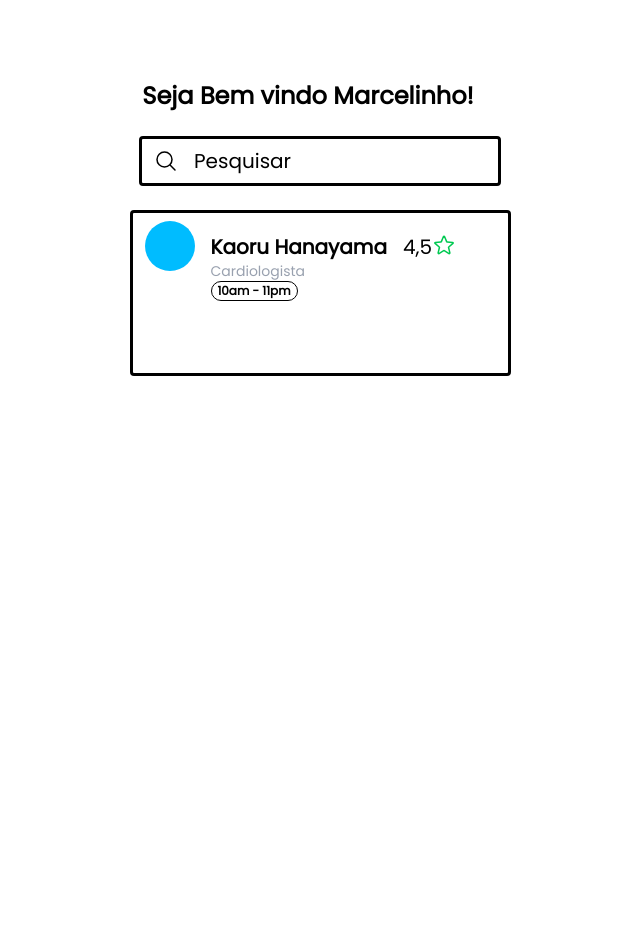
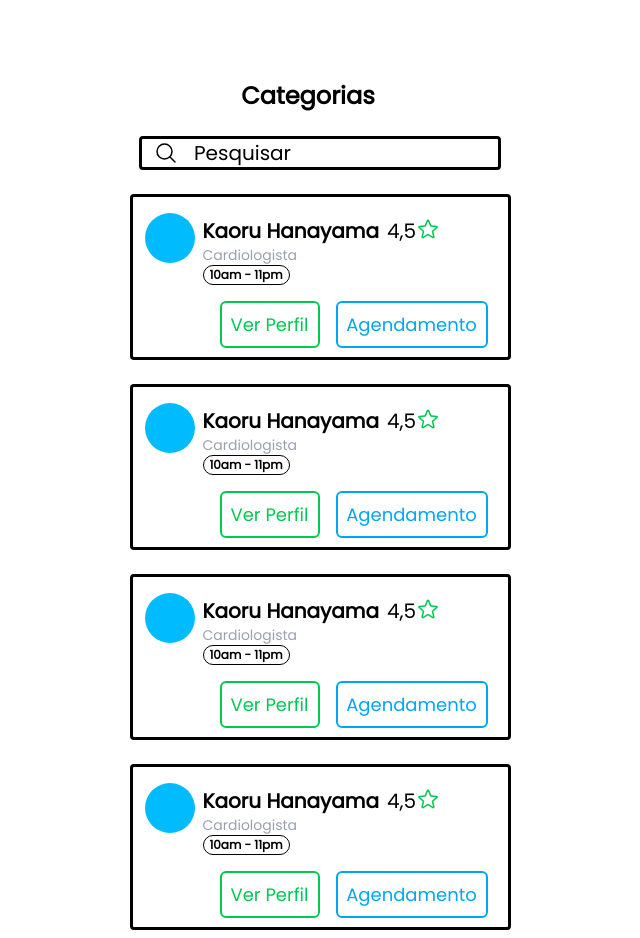
Before and after one commit to Patrick13-DEV/Projeto-Novo, a PHP site: page /pages/aplicacao/profissional.html in a window 1280 px wide. Shown: the whole page, without its empty margins (320-960 px from the left). Before the commit the page ends 376 px from the top, so only its background shows below. Run offline with PHP 8.4, Linux system fonts and the light colour scheme.

Commit message:
Commit da Semana

```diff
--- a/pages/aplicacao/profissional.html
+++ b/pages/aplicacao/profissional.html
@@ -11,7 +11,7 @@
 <body>
     <div class="w-screen h-screen bg-white flex flex-col items-center justify-start gap-6">
         <div class="gap-7 pt-20 flex flex-col pe-6">
-            <h1 class="text-2xl font-poppins font-semibold">Seja Bem vindo Marcelinho!</h1>
+            <h1 class="text-2xl font-poppins font-semibold">Categorias</h1>
         </div>
 
         <div class="rounded-sm border-3 w-[362px] h-[50px] pl-3 gap-4 flex items-center text-xl">
@@ -23,9 +23,10 @@
             <p class="font-poppins outline-none">Pesquisar</p>
         </div>
 
-        <div class="rounded-sm border-3 w-[381px] h-[166px] pl-3 gap-4 flex items-start text-xl pt-2">
-            <div class="bg-sky-400 size-[50px] rounded-full"></div>
-            <div class="flex flex-col">
+        <div class="rounded-sm border-3 w-[381px] h-[166px] pl-3 gap-4 flex flex-col text-xl pt-2">
+            <div class="flex gap-2">
+            <div class="bg-sky-400 size-[50px] rounded-full pe-5 mt-2"></div>
+            <div class="flex-col">
                 <p class="font-poppins font-bold pt-3">Kaoru Hanayama</p>
                 <p class="font-poppins text-sm text-gray-400 ">Cardiologista</p>
 
@@ -41,7 +42,88 @@
                         d="M11.48 3.499a.562.562 0 0 1 1.04 0l2.125 5.111a.563.563 0 0 0 .475.345l5.518.442c.499.04.701.663.321.988l-4.204 3.602a.563.563 0 0 0-.182.557l1.285 5.385a.562.562 0 0 1-.84.61l-4.725-2.885a.562.562 0 0 0-.586 0L6.982 20.54a.562.562 0 0 1-.84-.61l1.285-5.386a.562.562 0 0 0-.182-.557l-4.204-3.602a.562.562 0 0 1 .321-.988l5.518-.442a.563.563 0 0 0 .475-.345L11.48 3.5Z" />
                 </svg>
             </div>
+        </div>
+        <div class="flex justify-end gap-4 pe-5 pb-5">
+            <button class="font-poppins text-lg text-green-500 w-[100px] h-[47px] rounded-md border-2 hover:bg-green-500 hover:text-white">Ver Perfil</button>
+            <button class="font-poppins text-lg text-sky-500 w-[152px] h-[47px] rounded-md border-2 hover:bg-sky-500 hover:text-white">Agendamento</button>
+        </div>
+    </div>
 
+        <div class="rounded-sm border-3 w-[381px] h-[166px] pl-3 gap-4 flex flex-col text-xl pt-2">
+            <div class="flex gap-2">
+            <div class="bg-sky-400 size-[50px] rounded-full pe-5 mt-2"></div>
+            <div class="flex-col">
+                <p class="font-poppins font-bold pt-3">Kaoru Hanayama</p>
+                <p class="font-poppins text-sm text-gray-400 ">Cardiologista</p>
+
+                <div class="rounded-full border-1 w-[87px] h-[20px] text-xl flex justify-center items-center">
+                    <p class="font-poppins text-xs font-semibold">10am - 11pm</p>
+                </div>
+            </div>
+            <div class="flex pt-3">
+                <p class="font-poppins">4,5</p>
+                <svg xmlns="http://www.w3.org/2000/svg" fill="none" viewBox="0 0 24 24" stroke-width="1.5"
+                    stroke="currentColor" class="size-6 stroke-green-500">
+                    <path stroke-linecap="round" stroke-linejoin="round"
+                        d="M11.48 3.499a.562.562 0 0 1 1.04 0l2.125 5.111a.563.563 0 0 0 .475.345l5.518.442c.499.04.701.663.321.988l-4.204 3.602a.563.563 0 0 0-.182.557l1.285 5.385a.562.562 0 0 1-.84.61l-4.725-2.885a.562.562 0 0 0-.586 0L6.982 20.54a.562.562 0 0 1-.84-.61l1.285-5.386a.562.562 0 0 0-.182-.557l-4.204-3.602a.562.562 0 0 1 .321-.988l5.518-.442a.563.563 0 0 0 .475-.345L11.48 3.5Z" />
+                </svg>
+            </div>
+        </div>
+        <div class="flex justify-end gap-4 pe-5 pb-5">
+            <button class="font-poppins text-lg text-green-500 w-[100px] h-[47px] rounded-md border-2 hover:bg-green-500 hover:text-white">Ver Perfil</button>
+            <button class="font-poppins text-lg text-sky-500 w-[152px] h-[47px] rounded-md border-2 hover:bg-sky-500 hover:text-white">Agendamento</button>
+        </div>
+    </div>
+
+        <div class="rounded-sm border-3 w-[381px] h-[166px] pl-3 gap-4 flex flex-col text-xl pt-2">
+            <div class="flex gap-2">
+            <div class="bg-sky-400 size-[50px] rounded-full pe-5 mt-2"></div>
+            <div class="flex-col">
+                <p class="font-poppins font-bold pt-3">Kaoru Hanayama</p>
+                <p class="font-poppins text-sm text-gray-400 ">Cardiologista</p>
+
+                <div class="rounded-full border-1 w-[87px] h-[20px] text-xl flex justify-center items-center">
+                    <p class="font-poppins text-xs font-semibold">10am - 11pm</p>
+                </div>
+            </div>
+            <div class="flex pt-3">
+                <p class="font-poppins">4,5</p>
+                <svg xmlns="http://www.w3.org/2000/svg" fill="none" viewBox="0 0 24 24" stroke-width="1.5"
+                    stroke="currentColor" class="size-6 stroke-green-500">
+                    <path stroke-linecap="round" stroke-linejoin="round"
+                        d="M11.48 3.499a.562.562 0 0 1 1.04 0l2.125 5.111a.563.563 0 0 0 .475.345l5.518.442c.499.04.701.663.321.988l-4.204 3.602a.563.563 0 0 0-.182.557l1.285 5.385a.562.562 0 0 1-.84.61l-4.725-2.885a.562.562 0 0 0-.586 0L6.982 20.54a.562.562 0 0 1-.84-.61l1.285-5.386a.562.562 0 0 0-.182-.557l-4.204-3.602a.562.562 0 0 1 .321-.988l5.518-.442a.563.563 0 0 0 .475-.345L11.48 3.5Z" />
+                </svg>
+            </div>
+        </div>
+        <div class="flex justify-end gap-4 pe-5 pb-5">
+            <button class="font-poppins text-lg text-green-500 w-[100px] h-[47px] rounded-md border-2 hover:bg-green-500 hover:text-white">Ver Perfil</button>
+            <button class="font-poppins text-lg text-sky-500 w-[152px] h-[47px] rounded-md border-2 hover:bg-sky-500 hover:text-white">Agendamento</button>
+        </div>
+    </div>
+
+         <div class="rounded-sm border-3 w-[381px] h-[166px] pl-3 gap-4 flex flex-col text-xl pt-2">
+            <div class="flex gap-2">
+            <div class="bg-sky-400 size-[50px] rounded-full pe-5 mt-2"></div>
+            <div class="flex-col">
+                <p class="font-poppins font-bold pt-3">Kaoru Hanayama</p>
+                <p class="font-poppins text-sm text-gray-400 ">Cardiologista</p>
+
+                <div class="rounded-full border-1 w-[87px] h-[20px] text-xl flex justify-center items-center">
+                    <p class="font-poppins text-xs font-semibold">10am - 11pm</p>
+                </div>
+            </div>
+            <div class="flex pt-3">
+                <p class="font-poppins">4,5</p>
+                <svg xmlns="http://www.w3.org/2000/svg" fill="none" viewBox="0 0 24 24" stroke-width="1.5"
+                    stroke="currentColor" class="size-6 stroke-green-500">
+                    <path stroke-linecap="round" stroke-linejoin="round"
+                        d="M11.48 3.499a.562.562 0 0 1 1.04 0l2.125 5.111a.563.563 0 0 0 .475.345l5.518.442c.499.04.701.663.321.988l-4.204 3.602a.563.563 0 0 0-.182.557l1.285 5.385a.562.562 0 0 1-.84.61l-4.725-2.885a.562.562 0 0 0-.586 0L6.982 20.54a.562.562 0 0 1-.84-.61l1.285-5.386a.562.562 0 0 0-.182-.557l-4.204-3.602a.562.562 0 0 1 .321-.988l5.518-.442a.563.563 0 0 0 .475-.345L11.48 3.5Z" />
+                </svg>
+            </div>
+        </div>
+        <div class="flex justify-end gap-4 pe-5 pb-5">
+            <button class="font-poppins text-lg text-green-500 w-[100px] h-[47px] rounded-md border-2 hover:bg-green-500 hover:text-white">Ver Perfil</button>
+            <button class="font-poppins text-lg text-sky-500 w-[152px] h-[47px] rounded-md border-2 hover:bg-sky-500 hover:text-white">Agendamento</button>
         </div>
     </div>
 </body>
--- a/src/output.css
+++ b/src/output.css
@@ -12,20 +12,24 @@
     --font-mono: ui-monospace, SFMono-Regular, Menlo, Monaco, Consolas, "Liberation Mono",
       "Courier New", monospace;
     --color-green-500: oklch(72.3% 0.219 149.579);
-    --color-sky-200: oklch(90.1% 0.058 230.902);
-    --color-sky-300: oklch(82.8% 0.111 230.318);
+    --color-green-600: oklch(62.7% 0.194 149.214);
+    --color-green-800: oklch(44.8% 0.119 151.328);
+    --color-sky-100: oklch(95.1% 0.026 236.824);
     --color-sky-400: oklch(74.6% 0.16 232.661);
     --color-sky-500: oklch(68.5% 0.169 237.323);
     --color-sky-600: oklch(58.8% 0.158 241.966);
     --color-sky-800: oklch(44.3% 0.11 240.79);
     --color-blue-500: oklch(62.3% 0.214 259.815);
+    --color-blue-600: oklch(54.6% 0.245 262.881);
     --color-indigo-500: oklch(58.5% 0.233 277.117);
-    --color-indigo-600: oklch(51.1% 0.262 276.966);
-    --color-purple-600: oklch(55.8% 0.288 302.321);
+    --color-gray-200: oklch(92.8% 0.006 264.531);
     --color-gray-300: oklch(87.2% 0.01 258.338);
     --color-gray-400: oklch(70.7% 0.022 261.325);
     --color-gray-500: oklch(55.1% 0.027 264.364);
-    --color-gray-600: oklch(44.6% 0.03 256.802);
+    --color-gray-700: oklch(37.3% 0.034 259.733);
+    --color-gray-800: oklch(27.8% 0.033 256.848);
+    --color-gray-900: oklch(21% 0.034 264.665);
+    --color-black: #000;
     --color-white: #fff;
     --spacing: 0.25rem;
     --container-sm: 24rem;
@@ -33,6 +37,8 @@
     --text-xs--line-height: calc(1 / 0.75);
     --text-sm: 0.875rem;
     --text-sm--line-height: calc(1.25 / 0.875);
+    --text-base: 1rem;
+    --text-base--line-height: calc(1.5 / 1);
     --text-lg: 1.125rem;
     --text-lg--line-height: calc(1.75 / 1.125);
     --text-xl: 1.25rem;
@@ -48,6 +54,7 @@
     --font-weight-semibold: 600;
     --font-weight-bold: 700;
     --radius-sm: 0.25rem;
+    --radius-md: 0.375rem;
     --radius-lg: 0.5rem;
     --radius-xl: 0.75rem;
     --radius-3xl: 1.5rem;
@@ -307,17 +297,20 @@
   .h-\[15px\] {
     height: 15px;
   }
-  .h-\[16px\] {
-    height: 16px;
-  }
   .h-\[20px\] {
     height: 20px;
   }
-  .h-\[25px\] {
-    height: 25px;
-  }
   .h-\[29px\] {
     height: 29px;
+  }
+  .h-\[44px\] {
+    height: 44px;
+  }
+  .h-\[46px\] {
+    height: 46px;
+  }
+  .h-\[47px\] {
+    height: 47px;
   }
   .h-\[49px\] {
     height: 49px;
@@ -397,17 +435,41 @@
   .w-\[100px\] {
     width: 100px;
   }
+  .w-\[102px\] {
+    width: 102px;
+  }
+  .w-\[106px\] {
+    width: 106px;
+  }
+  .w-\[114\] {
+    width: 114;
+  }
+  .w-\[114px\] {
+    width: 114px;
+  }
+  .w-\[152px\] {
+    width: 152px;
+  }
   .w-\[158px\] {
     width: 158px;
   }
   .w-\[179px\] {
     width: 179px;
   }
+  .w-\[310px\] {
+    width: 310px;
+  }
   .w-\[330px\] {
     width: 330px;
   }
-  .w-\[353px\] {
-    width: 353px;
+  .w-\[331px\] {
+    width: 331px;
+  }
+  .w-\[332px\] {
+    width: 332px;
+  }
+  .w-\[334px\] {
+    width: 334px;
   }
   .w-\[362px\] {
     width: 362px;
@@ -498,6 +554,9 @@
   }
   .rounded-lg {
     border-radius: var(--radius-lg);
+  }
+  .rounded-md {
+    border-radius: var(--radius-md);
   }
   .rounded-sm {
     border-radius: var(--radius-sm);
@@ -781,10 +888,59 @@
       }
     }
   }
+  .hover\:bg-blue-600 {
+    &:hover {
+      @media (hover: hover) {
+        background-color: var(--color-blue-600);
+      }
+    }
+  }
+  .hover\:bg-gray-300 {
+    &:hover {
+      @media (hover: hover) {
+        background-color: var(--color-gray-300);
+      }
+    }
+  }
+  .hover\:bg-green-500 {
+    &:hover {
+      @media (hover: hover) {
+        background-color: var(--color-green-500);
+      }
+    }
+  }
+  .hover\:bg-green-600 {
+    &:hover {
+      @media (hover: hover) {
+        background-color: var(--color-green-600);
+      }
+    }
+  }
   .hover\:bg-indigo-500 {
     &:hover {
       @media (hover: hover) {
         background-color: var(--color-indigo-500);
+      }
+    }
+  }
+  .hover\:bg-sky-100 {
+    &:hover {
+      @media (hover: hover) {
+        background-color: var(--color-sky-100);
+      }
+    }
+  }
+  .hover\:bg-sky-500 {
+    &:hover {
+      @media (hover: hover) {
+        background-color: var(--color-sky-500);
+      }
+    }
+  }
+  .hover\:text-white {
+    &:hover {
+      @media (hover: hover) {
+        color: var(--color-white);
       }
     }
   }
```
Also changed, not shown: other parts of src/output.css (+137 -67 lines), pages/aplicacao/perfilprofissional.html (added, +119 -0 lines), pages/usuario/perfil.html (added, +29 -0 lines).
